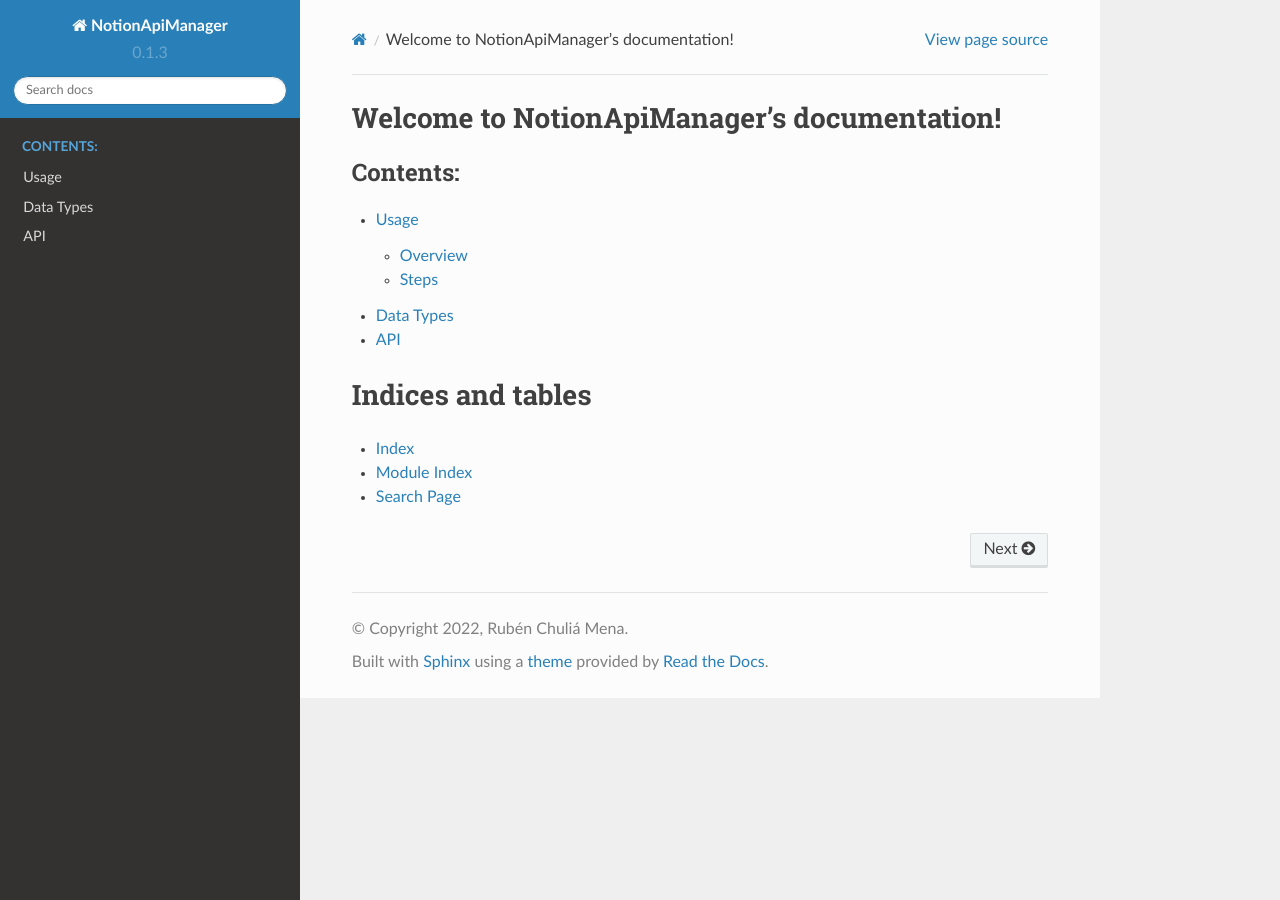
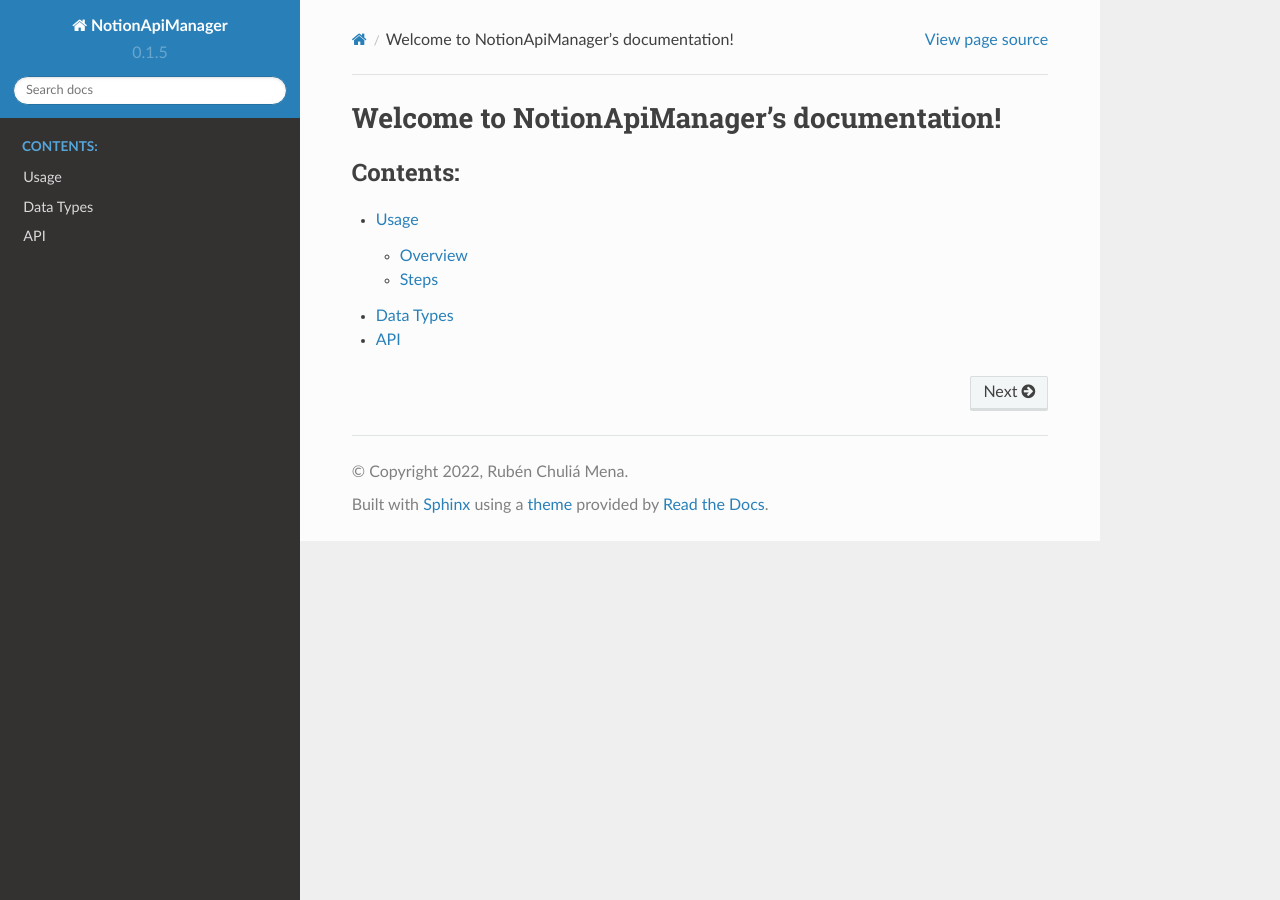
Before and after one commit to rubchume/NotionApiManager, a Sphinx documentation site: the page built from docs/source/index.rst, in a window 1280 px wide. Built offline with Sphinx 7.4.7 and the Read the Docs theme 2.0.0, drawn with Linux system fonts in a browser that asks for light colours.

```diff
--- a/docs/source/conf.py
+++ b/docs/source/conf.py
@@ -16,7 +16,7 @@ copyright = '2022, Rubén Chuliá Mena'
 author = 'Rubén Chuliá Mena'
 
 release = '0.1'
-version = '0.1.3'
+version = '0.1.5'
 
 
 # -- General configuration
--- a/docs/source/index.rst
+++ b/docs/source/index.rst
@@ -13,10 +13,3 @@ Welcome to NotionApiManager's documentation!
    usage
    data_types
    api
-
-Indices and tables
-==================
-
-* :ref:`genindex`
-* :ref:`modindex`
-* :ref:`search`
--- a/pyproject.toml
+++ b/pyproject.toml
@@ -1,6 +1,6 @@
 [tool.poetry]
 name = "notionapimanager"
-version = "0.1.4"
+version = "0.1.5"
 description = "Python package for consulting, creating and editing Notion databases"
 authors = ["Ruben Chulia Mena <rubchume@gmail.com>"]
 license = "MIT"
```
Also changed, not shown: README.md (+4 -0 lines).
